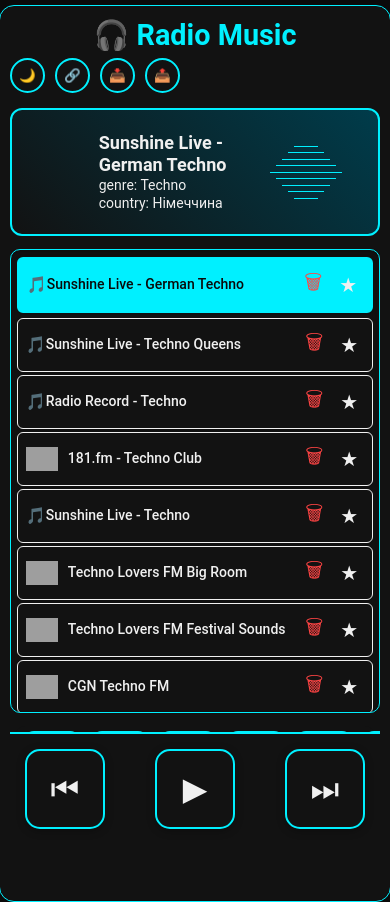
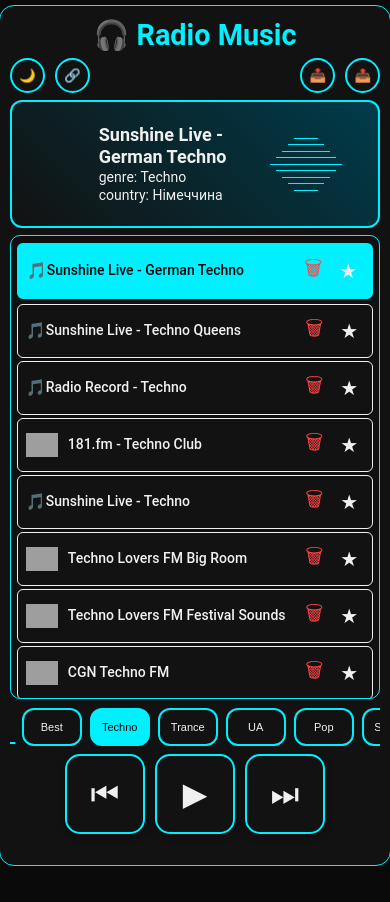
Before and after one commit to SeruiSO/radio-pwa2, a plain HTML site: page index.html in a window 390 px wide. After the commit the page ends 866 px from the top, so only its background shows below. Drawn offline with Linux system fonts and the light colour scheme; grey boxes are pictures that could not be loaded.

Commit message:
Add files via upload

```diff
--- a/index.html
+++ b/index.html
@@ -50,10 +50,14 @@
 <body>
   <div class="container">
     <div class="top-bar">
-      <button class="theme-toggle">🌙</button>
-      <button class="share-button">🔗</button>
-      <button class="import-button">📥</button>
-      <button class="export-button">📤</button>
+      <div class="left-buttons">
+        <button class="theme-toggle">🌙</button>
+        <button class="share-button">🔗</button>
+      </div>
+      <div class="right-buttons">
+        <button class="import-button">📥</button>
+        <button class="export-button">📤</button>
+      </div>
       <input type="file" id="importFileInput" accept=".json" style="display: none;">
     </div>
 
--- a/styles.css
+++ b/styles.css
@@ -49,11 +49,17 @@
 
 .top-bar {
   display: flex;
-  justify-content: flex-start;
+  justify-content: space-between;
+  align-items: center;
+  margin-bottom: 2px;
+  order: 2;
+}
+
+.left-buttons,
+.right-buttons {
+  display: flex;
   align-items: center;
   gap: 10px;
-  margin-bottom: 10px;
-  order: 2;
 }
 
 .theme-toggle,
@@ -203,7 +209,7 @@
   background: var(--container-bg);
   border: 2px solid var(--accent);
   border-radius: 10px;
-  margin: 8px 0;
+  margin: 2px 0;
   padding: 6px;
   scrollbar-width: thin;
   scrollbar-color: var(--accent) var(--container-bg);
@@ -325,9 +331,12 @@
 
 .tabs-wrapper {
   overflow-x: auto;
-  margin: 5px 0;
+  margin: 2px 0;
   background: transparent;
   order: 6;
+  position: sticky;
+  bottom: 80px;
+  z-index: 11;
 }
 
 .tabs-wrapper::-webkit-scrollbar {
@@ -382,7 +391,7 @@
 
 #searchInput {
   display: none;
-  margin: 5px 0;
+  margin: 2px 0;
   padding: 6px;
   border-radius: 8px;
   border: 2px solid var(--accent);
@@ -452,11 +461,11 @@
   bottom: 0;
   background: var(--container-bg);
   border-top: 2px solid var(--accent);
-  padding: 15px;
+  padding: 10px;
   display: flex;
   align-items: center;
   justify-content: center;
-  gap: 20px;
+  gap: 10px;
   z-index: 10;
   transition: background 0.4s ease, border-color 0.4s ease;
   order: 7;
@@ -465,7 +474,7 @@
 .controls {
   display: flex;
   justify-content: center;
-  gap: 50px;
+  gap: 10px;
 }
 
 .control-btn {
@@ -640,7 +649,7 @@
 
   .station-list {
     max-height: 60vh;
-    margin: 8px 0;
+    margin: 2px 0;
     padding: 6px;
     border-width: 1px;
     box-shadow: inset 0 2px 4px rgba(0, 0, 0, 0.2);
@@ -681,8 +690,7 @@
   }
 
   .tabs-wrapper {
-    overflow-x: auto;
-    margin: 5px 0;
+    margin: 2px 0;
     padding: 0 5px;
     background: transparent;
   }
@@ -745,12 +753,22 @@
     height: 1px;
   }
 
+  .controls-container {
+    padding: 10px;
+    gap: 10px;
+  }
+
+  .controls {
+    gap: 10px;
+  }
+
   #searchInput {
     flex-direction: column;
     align-items: stretch;
     padding: 6px;
     gap: 6px;
     max-height: none;
+    margin: 2px 0;
   }
 
   #searchQuery,
```
